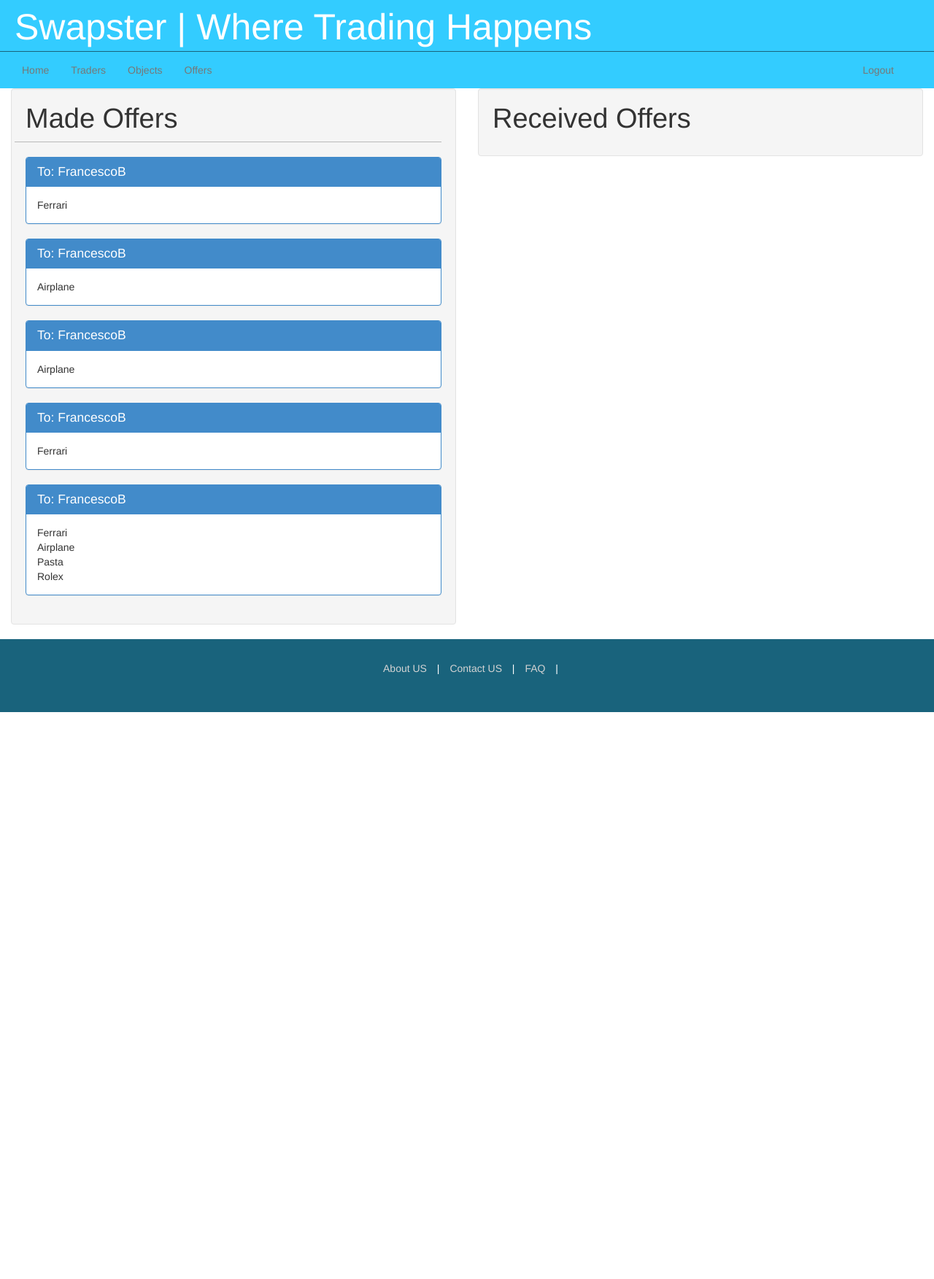
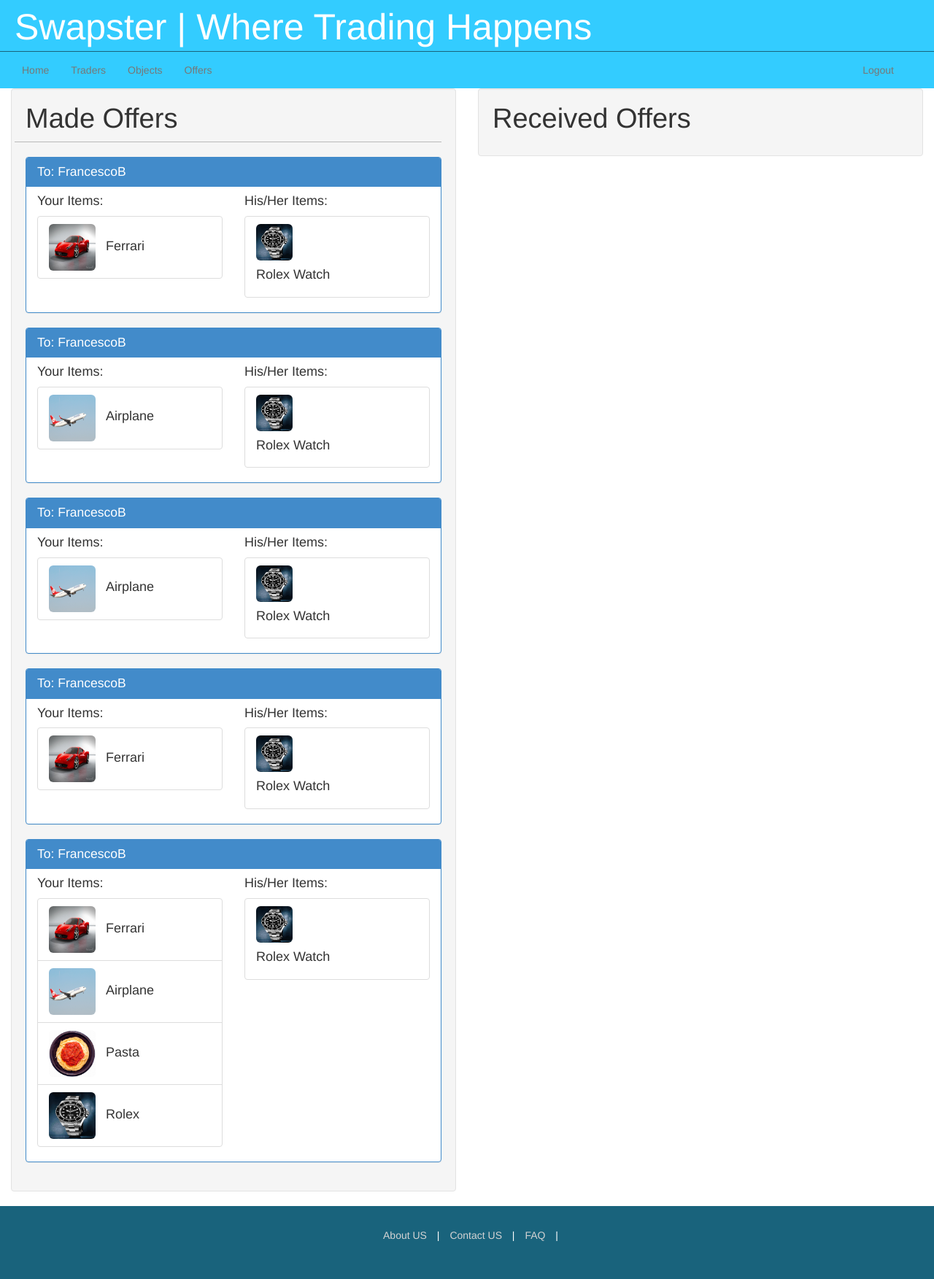
Before and after one commit to FrancescoA/swapster, a Django app: page /traders/offers/ in a window 1280 px wide. Shown: the whole page at 73% size. Before the commit the page ends 976 px from the top, so only its background shows below. Run offline with Django 3.2, Linux system fonts and the light colour scheme; a user stored in the database is signed in; data comes from the database, SQL or seed files in the repository; both versions use the stored data as it was after the commit; parts of the project's set-up code (start-up, migrations or seed data) failed here and were passed over.

Commit message:
offer page done

```diff
--- a/static/css/base.css
+++ b/static/css/base.css
@@ -34,6 +34,11 @@
 	height: 64px;
 }
 
+.object-icon {
+	width: 50px;
+	height: 50px;
+}
+
 .object-icon-large {
 	width: 128px;
 	height: 128px;
--- a/static/css/offers.css
+++ b/static/css/offers.css
@@ -6,3 +6,19 @@
 hr {
 	border-top-color: rgb(185, 185, 185);
 }
+
+.object-icon-medium, h4, h5 {
+	display: inline-block;
+}
+
+.panel {
+	padding-bottom: 0px;
+}
+
+.panel-heading {
+	margin-bottom: 0px;
+}
+
+.object-label {
+	margin-left: 10px;
+}
--- a/templates/trader/offers.html
+++ b/templates/trader/offers.html
@@ -19,12 +19,30 @@
 				</div>
 				<div class='row'>
 					<div class='col-6'>
-						{% for obj in offer.maker_objects.all %}
-						<div> {{ obj.name }} </div>
-						{% endfor %}
+						<h4> Your Items: </h4>
+						<div class="list-group">
+							{% for obj in offer.maker_objects.all %}
+							<div class="list-group-item">
+								<a class="detail-trigger" name="{{ obj|safe }}" owner="{{ obj.owner.username }}">
+								<img class="media-object img-rounded object-icon-medium" src="{{ obj.image.url }}"/>
+								</a>
+								<h4 class="object-label"> {{ obj.name }} </h4>
+							</div>
+							{% endfor %}
+						</div>
 					</div>
 					<div class='col-6'>
-
+						<h4> His/Her Items: </h4>
+						<div class="list-group">
+							{% for obj in offer.receiver_objects.all %}
+							<div class="list-group-item">
+								<a class="detail-trigger" name="{{ obj|safe }}" owner="{{ obj.owner.username }}">
+								<img class="media-object img-rounded object-icon" src="{{ obj.image.url }}"/>
+								</a>
+								<h4> {{ obj.name }} </h4>
+							</div>
+							{% endfor %}
+						</div>
 					</div>
 				</div>
 
```
Also changed, not shown: swapster.db.
